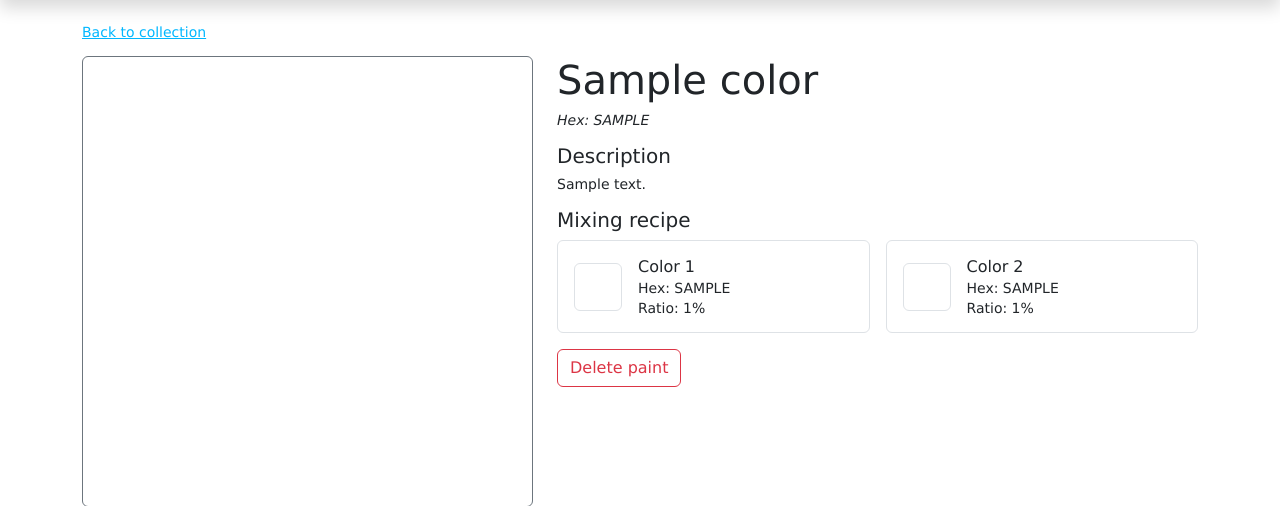
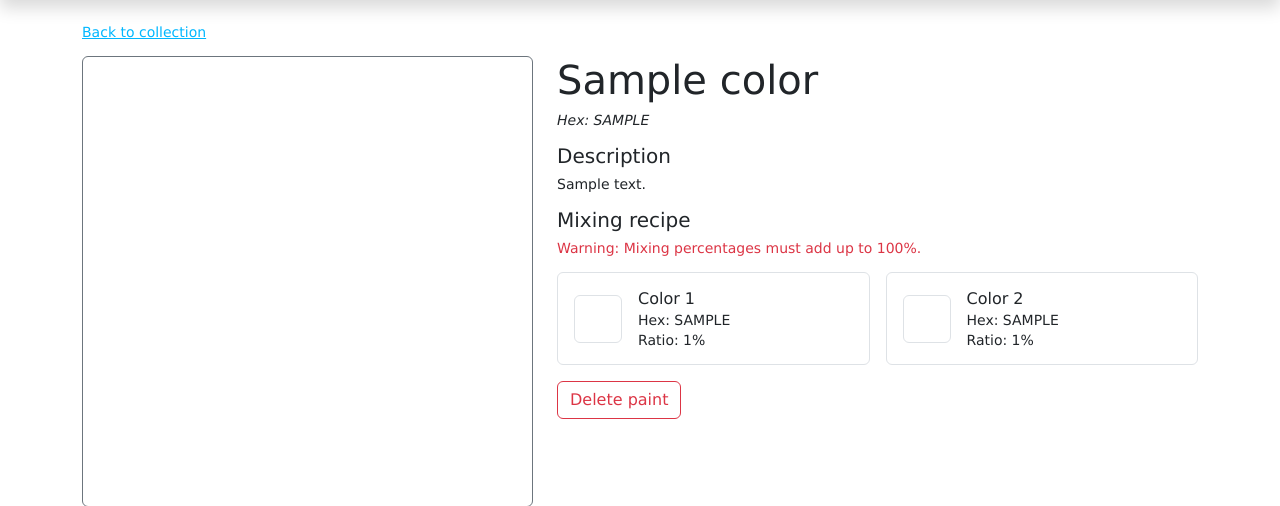
Before and after one commit to Naton-Cai/fullstack_dev_project, a Node server app: page /paints/600000000000000000000001 in a window 1280 px wide. Shown: the part 56-562 px from the top of the page. Run offline with Node 20, Linux system fonts and the light colour scheme; tables that the repository leaves empty hold one stand-in row (values such as "Sample post"); some libraries are stand-ins or nearby versions.

Commit message:
fix: add a warning guard for invalid recipe mixing ratio

```diff
--- a/views/paint_detail.pug
+++ b/views/paint_detail.pug
@@ -21,6 +21,9 @@ block content
 
                 h2.h5 Mixing recipe
                 if paint.recipe && (paint.recipe.paint1Hex || paint.recipe.paint2Hex)
+                    if paint.recipe.paint1Percent != null && paint.recipe.paint2Percent != null
+                        if Math.abs(Number(paint.recipe.paint1Percent) + Number(paint.recipe.paint2Percent) - 100) > 0.001
+                            p.text-danger Warning: Mixing percentages must add up to 100%.
                     div.row.g-3
                         //- First recipe component
                         if paint.recipe.paint1Hex
```
